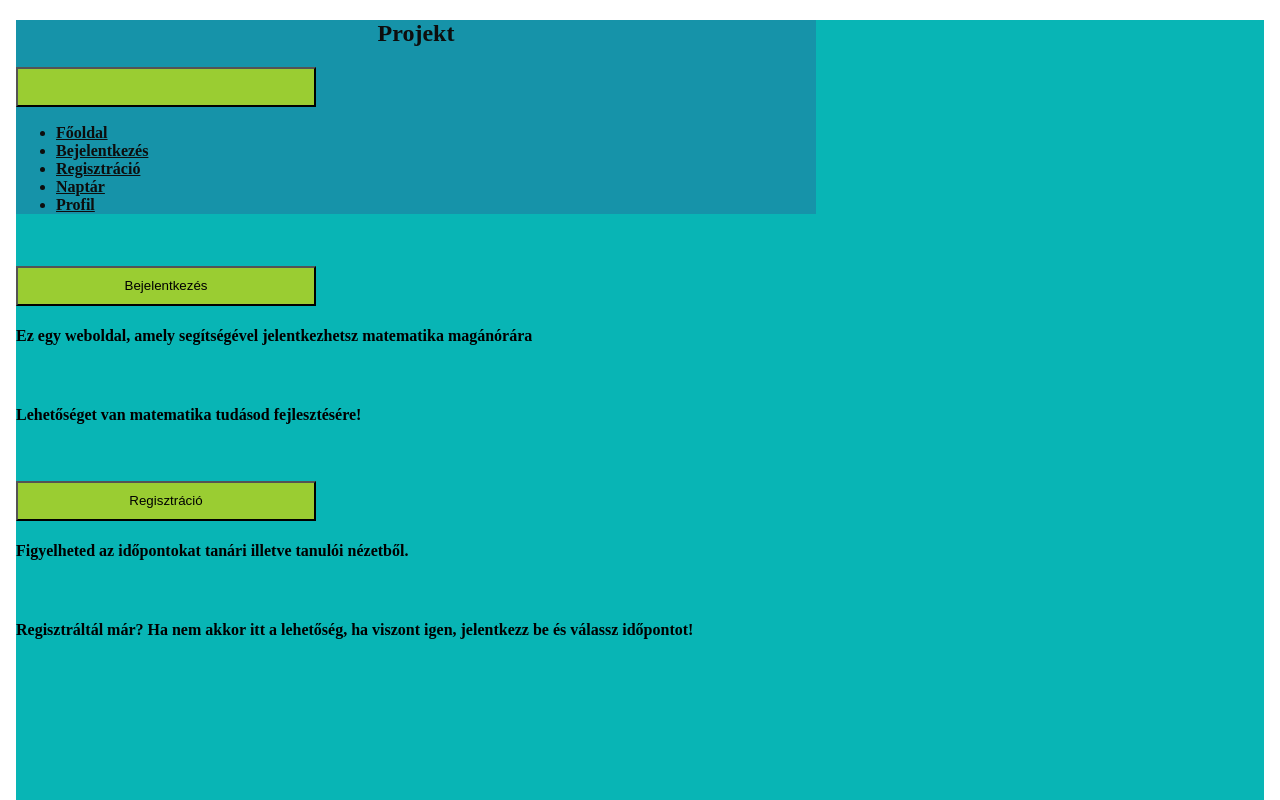
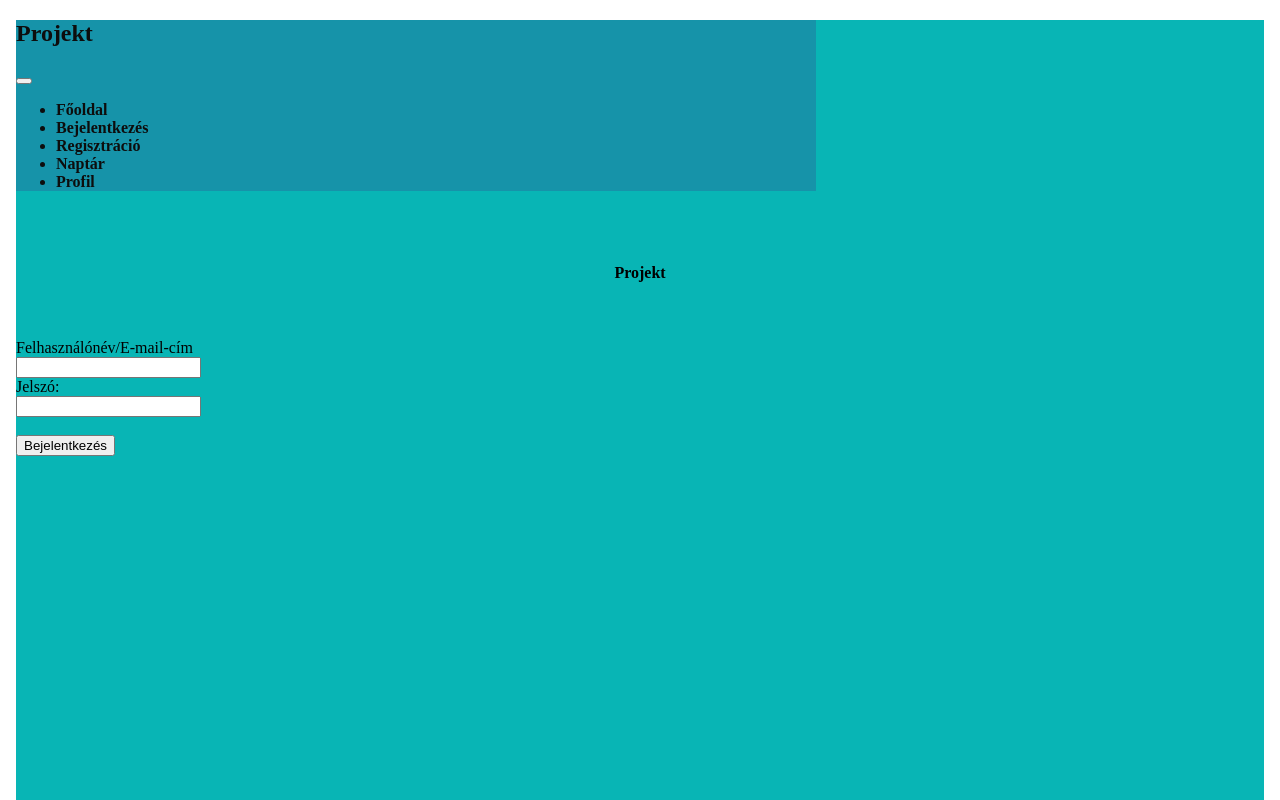
Before and after one commit to KovesBalazs07/maganora, an Angular app in the folder projekt_frontend/: page /bejelentkezes in a window 1280 px wide. Before the commit this address led to /. Shown: the top 800 px of the page. Built offline with nearby package versions, Linux system fonts and the light colour scheme.

Commit message:
Add files via upload

```diff
--- a/projekt_frontend/src/app/app.config.ts
+++ b/projekt_frontend/src/app/app.config.ts
@@ -5,6 +5,6 @@ import { routes } from './app.routes';
 export const appConfig: ApplicationConfig = {
   providers: [
     provideBrowserGlobalErrorListeners(),
-    provideRouter(routes)
+    provideRouter(routes),
   ]
 };
--- a/projekt_frontend/src/app/app.css
+++ b/projekt_frontend/src/app/app.css
@@ -0,0 +1,20 @@
+button{
+    background-color: yellowgreen;
+    width: 300px;
+    height: 40px;
+}
+
+h3, h1, h2 {
+    text-align: center;
+}
+
+
+nav{
+    width: 800px;
+}
+
+nav, .nav-link{
+    font-weight: bolder;
+    color: rgb(13, 13, 13);
+    background-color: rgb(22, 147, 169);
+}
--- a/projekt_frontend/src/app/app.html
+++ b/projekt_frontend/src/app/app.html
@@ -1 +1 @@
-<section><app-fooldal /></section>
+<router-outlet></router-outlet>
--- a/projekt_frontend/src/app/app.routes.ts
+++ b/projekt_frontend/src/app/app.routes.ts
@@ -1,3 +1,15 @@
 import { Routes } from '@angular/router';
+import { Fooldal } from './fooldal/fooldal';
+import { Bejelentkezes } from './bejelentkezes/bejelentkezes';
+import { Regisztracio } from './regisztracio/regisztracio';
+import { Naptar } from './naptar/naptar';
+import { Profil } from './profil/profil';
 
-export const routes: Routes = [];
+export const routes: Routes = [
+    {path:'', redirectTo:'fooldal', pathMatch:'full'},
+    {path:'fooldal', component:Fooldal},
+    {path:'bejelentkezes', component:Bejelentkezes},
+    {path:'regisztracio', component:Regisztracio},
+    {path:'naptar', component:Naptar},
+    {path:'profil', component:Profil}
+];
--- a/projekt_frontend/src/app/app.ts
+++ b/projekt_frontend/src/app/app.ts
@@ -1,9 +1,8 @@
 import { Component, signal } from '@angular/core';
 import { RouterOutlet } from '@angular/router';
-import { Fooldal } from './fooldal/fooldal';
 
 @Component({
-  imports: [RouterOutlet,Fooldal],
+  imports: [RouterOutlet],
   selector: 'app-root',
   styleUrl: './app.css',
   templateUrl: './app.html',
--- a/projekt_frontend/src/app/bejelentkezes/bejelentkezes.css
+++ b/projekt_frontend/src/app/bejelentkezes/bejelentkezes.css
@@ -0,0 +1,18 @@
+#p{
+    text-align: center;
+}
+
+#bod{
+    background-color: rgb(8, 181, 181);
+    height: 1000px;
+}
+
+nav{
+    width: 800px;
+}
+
+nav, .nav-link{
+    font-weight: bolder;
+    color: rgb(13, 13, 13);
+    background-color: rgb(22, 147, 169);
+}
--- a/projekt_frontend/src/app/bejelentkezes/bejelentkezes.html
+++ b/projekt_frontend/src/app/bejelentkezes/bejelentkezes.html
@@ -1 +1,54 @@
-<p>bejelentkezes works!</p>
+<head>
+    <meta charset="utf-8">
+    <meta name="viewport" content="width=device-width, initial-scale=1, shrink-to-fit=no">
+    <title>Projekt</title>
+    <link rel="stylesheet" href="../bootstrap/css/bootstrap.min.css">
+</head>
+<body id="bod">
+    <header>
+    <nav class="container navbar navbar-expand-lg navbar-light ">
+        <div class="container-fluid">
+        <h2>Projekt</h2>
+        <button class="navbar-toggler" type="button" data-bs-toggle="collapse" data-bs-target="#navbarNav">
+            <span class="navbar-toggler-icon"></span>
+        </button>
+        <div class="collapse navbar-collapse" id="navbarNav">
+                <ul class="navbar-nav">
+                <li class="nav-item"><a class="nav-link" routerLink="/fooldal">Főoldal</a></li>
+                <li class="nav-item"><a class="nav-link" routerLink="/bejelentkezes">Bejelentkezés</a></li>
+                <li class="nav-item"><a class="nav-link" routerLink="/regisztracio">Regisztráció</a></li>
+                <li class="nav-item"><a class="nav-link" routerLink="/naptar">Naptár</a></li>
+                <li class="nav-item"><a class="nav-link" routerLink="/profil">Profil</a></li>
+                </ul>
+        </div>
+        </div>
+    </nav>
+    </header>
+<br>
+<br>
+<div class="container">
+    <div class="row">
+        <div class="col-12">
+            <h4 id="p">Projekt</h4>
+        </div>
+    </div>
+    <br>
+    <br>
+    <div class="row">
+        <div class="col-xl-4 ">
+            <label for="felhasznalonev">Felhasználónév/E-mail-cím</label>
+            <br>
+            <input type="text" id="felhasznalonev">
+        </div>
+        <div class="col-xl-4 ">
+            <label for="jelszo">Jelszó:</label>
+            <br>
+            <input type="text" id="jelszo">
+        </div>
+        <div class="col-xl-4 ">
+            <br>
+            <button>Bejelentkezés</button>
+        </div>
+    </div>
+
+</div>
--- a/projekt_frontend/src/app/fooldal/fooldal.html
+++ b/projekt_frontend/src/app/fooldal/fooldal.html
@@ -14,11 +14,11 @@
         </button>
         <div class="collapse navbar-collapse" id="navbarNav">
                 <ul class="navbar-nav">
-                <li class="nav-item"><a class="nav-link" href="../fooldal/fooldal.html">Főoldal</a></li>
-                <li class="nav-item"><a class="nav-link" href="../bejelentkezes/bejelentkezes.html">Bejelentkezés</a></li>
-                <li class="nav-item"><a class="nav-link" href="../regisztracio/regisztracio.html">Regisztráció</a></li>
-                <li class="nav-item"><a class="nav-link" href="../naptar/naptar.html">Naptár</a></li>
-                <li class="nav-item"><a class="nav-link" href="../profil/profil.html">Profil</a></li>
+                <li class="nav-item"><a class="nav-link" routerLink="/fooldal">Főoldal</a></li>
+                <li class="nav-item"><a class="nav-link" routerLink="/bejelentkezes">Bejelentkezés</a></li>
+                <li class="nav-item"><a class="nav-link" routerLink="/regisztracio">Regisztráció</a></li>
+                <li class="nav-item"><a class="nav-link" routerLink="/naptar">Naptár</a></li>
+                <li class="nav-item"><a class="nav-link" routerLink="/profil">Profil</a></li>
                 </ul>
         </div>
         </div>
--- a/projekt_frontend/src/app/fooldal/fooldal.ts
+++ b/projekt_frontend/src/app/fooldal/fooldal.ts
@@ -1,7 +1,8 @@
 import { Component,signal, computed } from '@angular/core';
+import { RouterLink } from '@angular/router';
 
 @Component({
-  imports: [],
+  imports: [RouterLink],
   selector: 'app-fooldal',
   styleUrl: './fooldal.css',
   templateUrl: './fooldal.html',
```
